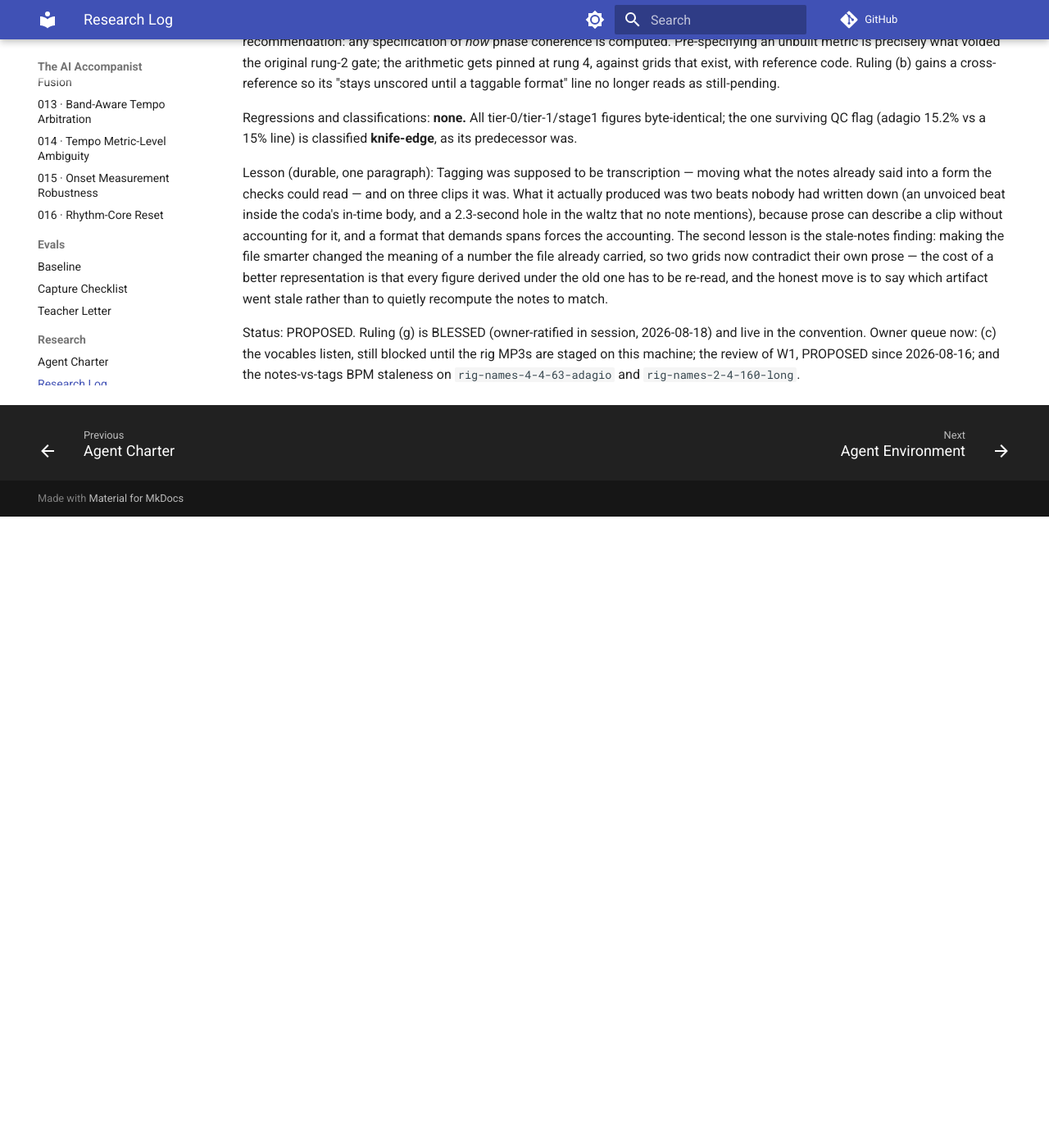
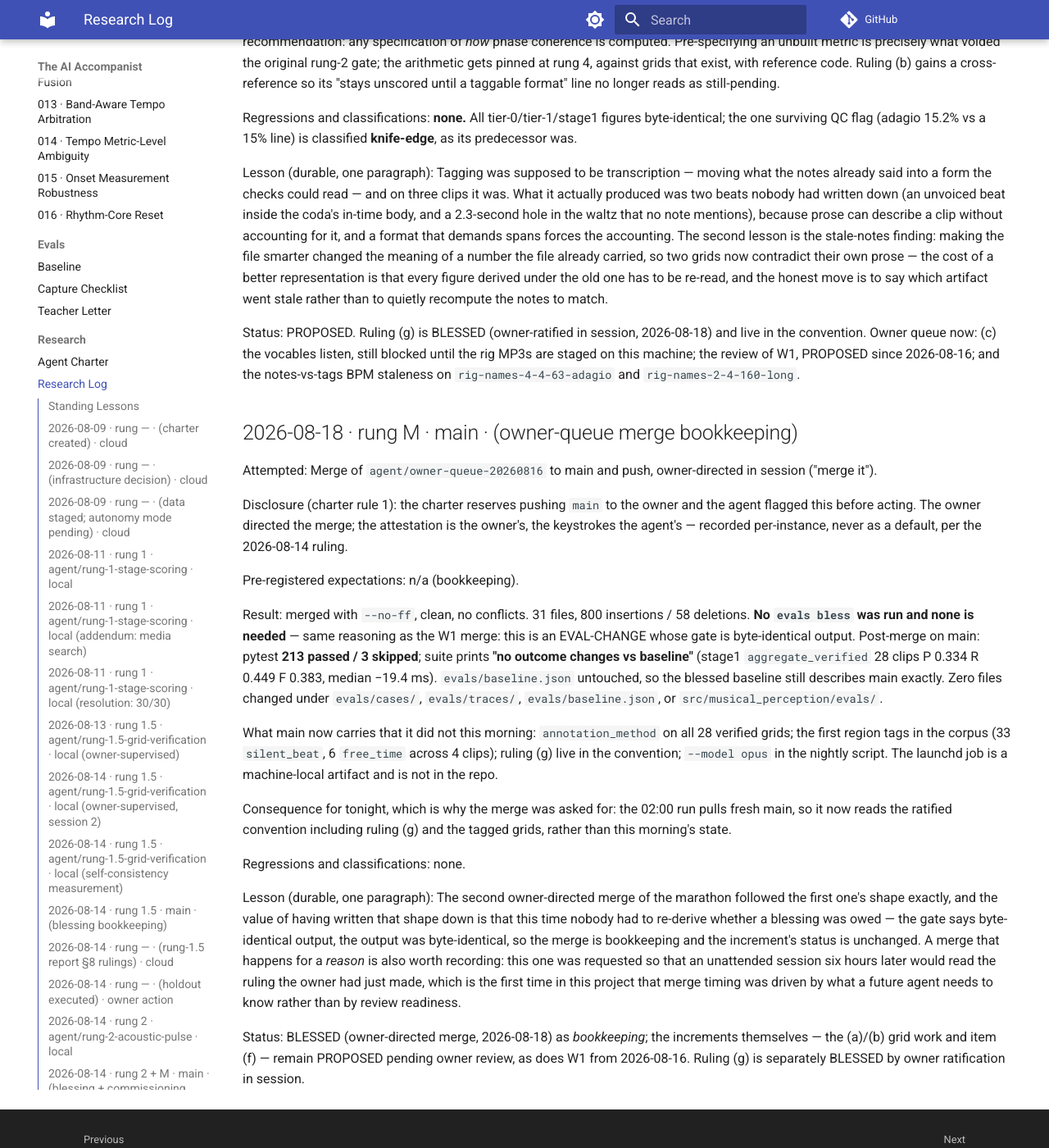
Before and after one commit to ben-juodvalkis/musical-perception, an MkDocs documentation site: the page built from docs/research/RESEARCH-LOG.md, in a window 1280 px wide and 1400 px high, scrolled down 23541 px. Shown: the whole window at 82% size. Built offline with MkDocs 1.6.1 and Material for MkDocs 9.7.7, drawn with Linux system fonts in a browser that asks for light colours; comment, search, counter and statistics services are not loaded; before the commit the page ends 24171 px from its top, so only the background shows below that.

Commit message:
ledger: owner-queue merge bookkeeping — owner-directed, no bless run needed
Co-Authored-By: Claude Opus 5 <noreply@anthropic.com>

```diff
--- a/docs/research/RESEARCH-LOG.md
+++ b/docs/research/RESEARCH-LOG.md
@@ -1543,3 +1543,53 @@ Status: PROPOSED. Ruling (g) is BLESSED (owner-ratified in session,
 listen, still blocked until the rig MP3s are staged on this machine; the
 review of W1, PROPOSED since 2026-08-16; and the notes-vs-tags BPM
 staleness on `rig-names-4-4-63-adagio` and `rig-names-2-4-160-long`.
+
+## 2026-08-18 · rung M · main · (owner-queue merge bookkeeping)
+
+Attempted: Merge of `agent/owner-queue-20260816` to main and push,
+owner-directed in session ("merge it").
+
+Disclosure (charter rule 1): the charter reserves pushing `main` to the
+owner and the agent flagged this before acting. The owner directed the
+merge; the attestation is the owner's, the keystrokes the agent's —
+recorded per-instance, never as a default, per the 2026-08-14 ruling.
+
+Pre-registered expectations: n/a (bookkeeping).
+
+Result: merged with `--no-ff`, clean, no conflicts. 31 files, 800
+insertions / 58 deletions. **No `evals bless` was run and none is
+needed** — same reasoning as the W1 merge: this is an EVAL-CHANGE whose
+gate is byte-identical output. Post-merge on main: pytest **213 passed /
+3 skipped**; suite prints **"no outcome changes vs baseline"** (stage1
+`aggregate_verified` 28 clips P 0.334 R 0.449 F 0.383, median −19.4 ms).
+`evals/baseline.json` untouched, so the blessed baseline still describes
+main exactly. Zero files changed under `evals/cases/`, `evals/traces/`,
+`evals/baseline.json`, or `src/musical_perception/evals/`.
+
+What main now carries that it did not this morning: `annotation_method`
+on all 28 verified grids; the first region tags in the corpus (33
+`silent_beat`, 6 `free_time` across 4 clips); ruling (g) live in the
+convention; `--model opus` in the nightly script. The launchd job is a
+machine-local artifact and is not in the repo.
+
+Consequence for tonight, which is why the merge was asked for: the 02:00
+run pulls fresh main, so it now reads the ratified convention including
+ruling (g) and the tagged grids, rather than this morning's state.
+
+Regressions and classifications: none.
+
+Lesson (durable, one paragraph): The second owner-directed merge of the
+marathon followed the first one's shape exactly, and the value of having
+written that shape down is that this time nobody had to re-derive whether
+a blessing was owed — the gate says byte-identical output, the output was
+byte-identical, so the merge is bookkeeping and the increment's status is
+unchanged. A merge that happens for a *reason* is also worth recording:
+this one was requested so that an unattended session six hours later
+would read the ruling the owner had just made, which is the first time in
+this project that merge timing was driven by what a future agent needs to
+know rather than by review readiness.
+
+Status: BLESSED (owner-directed merge, 2026-08-18) as *bookkeeping*; the
+increments themselves — the (a)/(b) grid work and item (f) — remain
+PROPOSED pending owner review, as does W1 from 2026-08-16. Ruling (g) is
+separately BLESSED by owner ratification in session.
```
